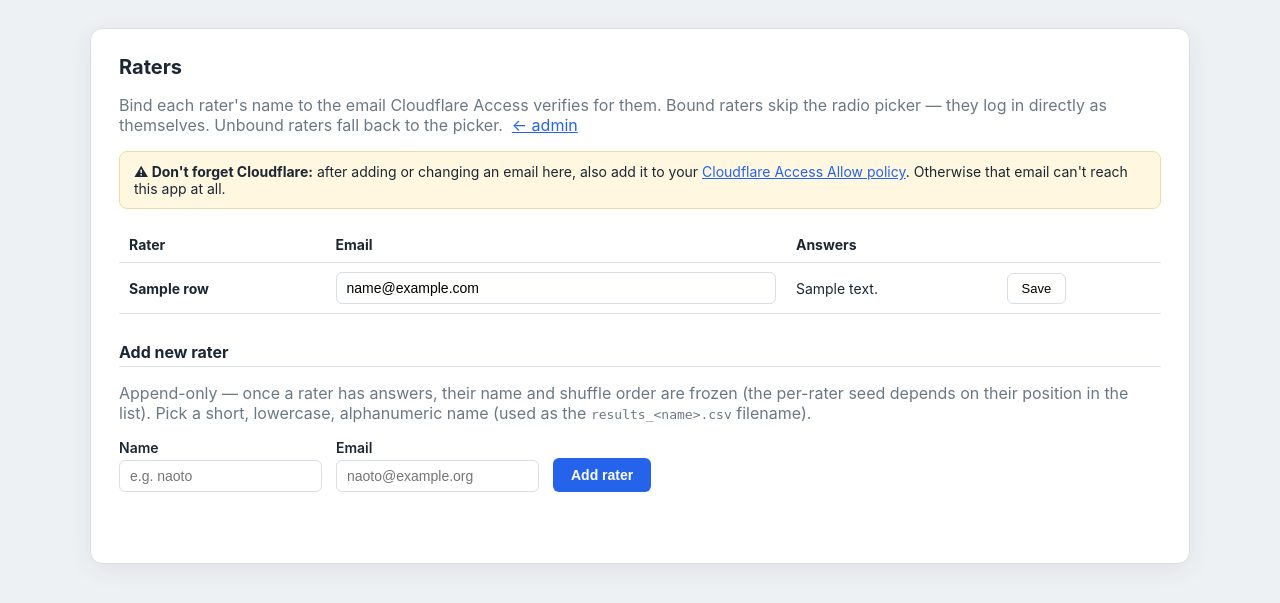
After one commit to srmedinac/pathologist-scoring, a Flask app: template templates/raters.html in a window 1280 px wide. The commit adds this page. Shown: the top 603 px of the page. Run offline with Flask 3, Linux system fonts and the light colour scheme; the template is opened without the code that fills it: most values are stand-ins (such as "Sample title", 1, 10 or a date in 2020).

Commit message:
Add email->rater binding and /admin/raters management page
Pathologists with an email mapped in config.rater_emails skip the
radio picker — they're auto-routed to /review as that rater. Unmapped
emails fall back to the picker (transitional, so in-flight grading
isn't broken before you populate the map).

New admin page /admin/raters lets the study admin manage the
bindings from the UI:
- table of existing raters with editable email field per row
- 'Add new rater' form (append-only; existing raters can't be renamed
  or removed because their position in cfg.raters seeds the per-rater
  shuffle, and their results_<name>.csv depends on the name).
- yellow banner reminding admin to also add the email to their
  Cloudflare Access Allow policy (the source of truth for who can
  reach the site at all)

config writes go through save_config() — atomic temp-file + rename so
a half-written file can't corrupt a running study; serialised under
the existing _lock alongside the answer-write path.

If admin email is also a rater, the picker is shown with their rater
pre-selected (lets them choose between /review and /admin). If admin
email isn't a rater, a clean admin-only landing replaces the picker.

```diff
--- a/app.py
+++ b/app.py
@@ -47,6 +47,19 @@ def now_iso():
 def load_config():
     with open(CONFIG_PATH) as fh:
         return json.load(fh)
+
+
+def save_config(new_cfg):
+    """Atomically write config.json (temp + rename) and refresh CFG.
+
+    Callers should hold _lock to serialise the read-modify-write."""
+    tmp = CONFIG_PATH + ".tmp"
+    with open(tmp, "w") as fh:
+        json.dump(new_cfg, fh, indent=2)
+        fh.write("\n")
+    os.replace(tmp, CONFIG_PATH)
+    global CFG
+    CFG = new_cfg
 
 
 # --------------------------------------------------------------------------
@@ -307,20 +320,42 @@ def is_admin():
     return email in allowed
 
 
+def rater_for_email(email):
+    """Rater name that this CF-Access-verified email is bound to, or None.
+
+    Used to bypass the radio picker for mapped raters."""
+    if not email:
+        return None
+    return (CFG.get("rater_emails") or {}).get(email.lower())
+
+
 # ---- auth ----------------------------------------------------------------
 @app.route("/", methods=["GET", "POST"])
 def login():
+    email = cf_access_email()
+    auto_rater = rater_for_email(email)
+
     if request.method == "POST":
         rater = request.form.get("rater", "").strip()
         if rater not in CFG["raters"]:
             return render_template("login.html", cfg=CFG, error="Pick your name.",
-                                   auth_email=cf_access_email(), is_admin=is_admin())
+                                   auth_email=email, is_admin=is_admin(),
+                                   auto_rater=auto_rater)
         session["rater"] = rater
         return redirect(url_for("review"))
+
     if current_rater():
         return redirect(url_for("review"))
+
+    # Email is bound to a rater AND user isn't also an admin who might want
+    # to choose between /review and /admin → jump straight to /review.
+    if auto_rater and not is_admin():
+        session["rater"] = auto_rater
+        return redirect(url_for("review"))
+
     return render_template("login.html", cfg=CFG, error=None,
-                           auth_email=cf_access_email(), is_admin=is_admin())
+                           auth_email=email, is_admin=is_admin(),
+                           auto_rater=auto_rater)
 
 
 @app.route("/logout")
@@ -448,6 +483,86 @@ def admin_metrics_data():
     return jsonify(payload)
 
 
+@app.route("/admin/raters")
+def admin_raters():
+    if not is_admin():
+        abort(401)
+    emails = CFG.get("rater_emails") or {}
+    name_to_email = {v: k for k, v in emails.items()}
+    rows = [{
+        "name": r,
+        "email": name_to_email.get(r, ""),
+        "answers": len(RESULTS.get(r, {})),
+    } for r in CFG["raters"]]
+    return render_template("raters.html", cfg=CFG, rows=rows)
+
+
+def _normalise_rater_name(n):
+    return (n or "").strip().lower()
+
+
+def _normalise_email(e):
+    return (e or "").strip().lower()
+
+
+@app.route("/admin/raters/add", methods=["POST"])
+def admin_raters_add():
+    if not is_admin():
+        abort(401)
+    data = request.get_json(force=True) or {}
+    name = _normalise_rater_name(data.get("name"))
+    email = _normalise_email(data.get("email"))
+
+    if not name or not name.replace("_", "").isalnum():
+        return jsonify(error="name must be alphanumeric / underscore only"), 400
+    if not email or "@" not in email or "." not in email.split("@")[-1]:
+        return jsonify(error="not a valid email"), 400
+
+    with _lock:
+        fresh = load_config()
+        if name in fresh["raters"]:
+            return jsonify(error="rater '%s' already exists" % name), 400
+        if email in (fresh.get("rater_emails") or {}):
+            return jsonify(
+                error="email already mapped to '%s'" % fresh["rater_emails"][email]
+            ), 400
+        fresh["raters"].append(name)
+        fresh.setdefault("rater_emails", {})[email] = name
+        save_config(fresh)
+        RESULTS.setdefault(name, {})
+    return jsonify(ok=True)
+
+
+@app.route("/admin/raters/email", methods=["POST"])
+def admin_raters_set_email():
+    """Set/clear the email bound to an existing rater."""
+    if not is_admin():
+        abort(401)
+    data = request.get_json(force=True) or {}
+    name = _normalise_rater_name(data.get("name"))
+    email = _normalise_email(data.get("email"))
+
+    if name not in CFG["raters"]:
+        return jsonify(error="unknown rater"), 400
+    if email and ("@" not in email or "." not in email.split("@")[-1]):
+        return jsonify(error="not a valid email"), 400
+
+    with _lock:
+        fresh = load_config()
+        emails = fresh.setdefault("rater_emails", {})
+        # drop any previous mapping pointing at this rater
+        for k in [k for k, v in emails.items() if v == name]:
+            del emails[k]
+        if email:
+            if email in emails:
+                return jsonify(
+                    error="email already mapped to '%s'" % emails[email]
+                ), 400
+            emails[email] = name
+        save_config(fresh)
+    return jsonify(ok=True)
+
+
 @app.route("/admin/results/<rater>.csv")
 def admin_csv(rater):
     if not is_admin() or rater not in CFG["raters"]:
--- a/config.example.json
+++ b/config.example.json
@@ -28,6 +28,7 @@
 
   "answer_options": ["yes", "no", "unsure"],
   "raters": ["rater_1", "rater_2", "rater_3"],
+  "rater_emails": {},
   "shuffle_per_rater": true,
 
   "admin_emails": ["you@example.com"],
--- /dev/null
+++ b/static/raters.js
@@ -0,0 +1,59 @@
+// Manage the email <-> rater bindings used to auto-route Cloudflare-Access
+// users into /review without the radio picker. Edits config.json server-side.
+
+const $ = (id) => document.getElementById(id);
+
+function setMsg(text, ok) {
+  const el = $("msg");
+  el.textContent = text;
+  el.classList.toggle("ok",  !!ok);
+  el.classList.toggle("err", !ok);
+  if (ok) setTimeout(() => { el.textContent = ""; }, 3500);
+}
+
+async function api(path, body) {
+  const r = await fetch(path, {
+    method: "POST",
+    headers: { "Content-Type": "application/json" },
+    body: JSON.stringify(body),
+  });
+  let data = {};
+  try { data = await r.json(); } catch (_) {}
+  if (!r.ok) throw new Error(data.error || ("HTTP " + r.status));
+  return data;
+}
+
+// row-level save (existing raters)
+document.querySelectorAll("#raters-table .row-save").forEach((btn) => {
+  btn.addEventListener("click", async () => {
+    const tr = btn.closest("tr");
+    const name = tr.dataset.name;
+    const email = tr.querySelector(".email-input").value.trim();
+    btn.disabled = true;
+    try {
+      await api("/admin/raters/email", { name, email });
+      setMsg(`Saved ${name}` + (email ? ` → ${email}` : " (unbound)"), true);
+    } catch (e) {
+      setMsg(`Error saving ${name}: ${e.message}`, false);
+    } finally {
+      btn.disabled = false;
+    }
+  });
+});
+
+// add new rater
+$("add-form").addEventListener("submit", async (e) => {
+  e.preventDefault();
+  const name  = $("new-name").value.trim().toLowerCase();
+  const email = $("new-email").value.trim().toLowerCase();
+  const submit = e.submitter || e.target.querySelector("button");
+  submit.disabled = true;
+  try {
+    await api("/admin/raters/add", { name, email });
+    setMsg(`Added ${name} → ${email}`, true);
+    setTimeout(() => location.reload(), 700);
+  } catch (e) {
+    setMsg(`Error: ${e.message}`, false);
+    submit.disabled = false;
+  }
+});
--- a/static/style.css
+++ b/static/style.css
@@ -244,6 +244,43 @@ kbd {
 .curate-cell.skipped img { filter: grayscale(.85) brightness(.62); }
 .curate-cell.skipped .cell-mark { display: block; }
 
+/* ---- manage raters ---- */
+.cf-reminder {
+  background: #fff7e0; border: 1px solid #ecd9a3;
+  border-radius: 8px; padding: 11px 14px; margin: 14px 0 18px;
+  font-size: 14px;
+}
+#raters-table .email-input,
+.add-rater input[type=text],
+.add-rater input[type=email] {
+  width: 100%; padding: 7px 10px; font-size: 14px;
+  border: 1px solid var(--line); border-radius: 6px; background: #fff;
+}
+#raters-table td { vertical-align: middle; }
+#raters-table .row-save {
+  padding: 7px 14px; font-size: 13px;
+  border: 1px solid var(--line); background: #fff; border-radius: 6px;
+  cursor: pointer;
+}
+#raters-table .row-save:hover { border-color: var(--accent); color: var(--accent); }
+.rater-h2 { margin: 28px 0 6px; font-size: 16px;
+  padding-bottom: 4px; border-bottom: 1px solid var(--line); }
+.add-rater {
+  display: flex; gap: 14px; align-items: flex-end; flex-wrap: wrap;
+  margin-top: 10px;
+}
+.add-rater > div { display: flex; flex-direction: column; min-width: 180px; }
+.add-rater .field-label { margin: 0 0 4px; }
+.add-rater button {
+  padding: 9px 18px; font-size: 14px; font-weight: 600;
+  border: none; border-radius: 6px; background: var(--accent); color: #fff;
+  cursor: pointer;
+}
+.add-rater button:disabled { opacity: .5; cursor: default; }
+.rater-msg { margin-top: 14px; font-size: 14px; min-height: 1.2em; }
+.rater-msg.ok  { color: var(--yes); }
+.rater-msg.err { color: var(--no); }
+
 /* ---- metrics dashboard ---- */
 .metrics-h2 {
   margin: 26px 0 6px; font-size: 16px;
--- a/templates/admin.html
+++ b/templates/admin.html
@@ -42,6 +42,8 @@
     <p>
       <a href="{{ url_for('admin_metrics') }}">→ Live metrics dashboard (F1, κ)</a>
       &nbsp;·&nbsp;
+      <a href="{{ url_for('admin_raters') }}">Manage raters &amp; emails</a>
+      &nbsp;·&nbsp;
       <a href="{{ url_for('preview') }}">Check detection boxes (preview)</a>
     </p>
   </div>
--- /dev/null
+++ b/templates/raters.html
@@ -0,0 +1,75 @@
+<!doctype html>
+<html lang="en">
+<head>
+  <meta charset="utf-8">
+  <meta name="viewport" content="width=device-width, initial-scale=1">
+  <title>Raters — {{ cfg.study_title }}</title>
+  <link rel="stylesheet" href="{{ url_for('static', filename='style.css') }}">
+</head>
+<body class="page">
+  <div class="card wide">
+    <h1>Raters</h1>
+    <p class="muted">
+      Bind each rater's name to the email Cloudflare Access verifies for
+      them. Bound raters skip the radio picker — they log in directly as
+      themselves. Unbound raters fall back to the picker.
+      &nbsp;<a href="{{ url_for('admin') }}">← admin</a>
+    </p>
+
+    <div class="cf-reminder">
+      <strong>⚠ Don't forget Cloudflare:</strong>
+      after adding or changing an email here, also add it to your
+      <a href="https://one.dash.cloudflare.com/?to=/:account/access/apps"
+         target="_blank" rel="noopener">Cloudflare Access Allow policy</a>.
+      Otherwise that email can't reach this app at all.
+    </div>
+
+    <table class="data-table" id="raters-table">
+      <thead>
+        <tr><th>Rater</th><th>Email</th><th>Answers</th><th></th></tr>
+      </thead>
+      <tbody>
+      {% for r in rows %}
+        <tr data-name="{{ r.name }}">
+          <td><b>{{ r.name }}</b></td>
+          <td>
+            <input class="email-input" type="email" value="{{ r.email }}"
+                   placeholder="(unbound — picker fallback)">
+          </td>
+          <td>{{ r.answers }}</td>
+          <td>
+            <button class="row-save">Save</button>
+          </td>
+        </tr>
+      {% endfor %}
+      </tbody>
+    </table>
+
+    <h2 class="rater-h2">Add new rater</h2>
+    <p class="muted">
+      Append-only — once a rater has answers, their name and shuffle order
+      are frozen (the per-rater seed depends on their position in the list).
+      Pick a short, lowercase, alphanumeric name (used as the
+      <code>results_&lt;name&gt;.csv</code> filename).
+    </p>
+    <form id="add-form" class="add-rater">
+      <div>
+        <label class="field-label">Name</label>
+        <input type="text" id="new-name" required
+               pattern="[a-z0-9_]+" minlength="2"
+               placeholder="e.g. naoto">
+      </div>
+      <div>
+        <label class="field-label">Email</label>
+        <input type="email" id="new-email" required
+               placeholder="naoto@example.org">
+      </div>
+      <button type="submit">Add rater</button>
+    </form>
+
+    <p id="msg" class="rater-msg"></p>
+  </div>
+
+  <script src="{{ url_for('static', filename='raters.js') }}"></script>
+</body>
+</html>
```
Also changed, not shown: templates/login.html (+26 -3 lines).
